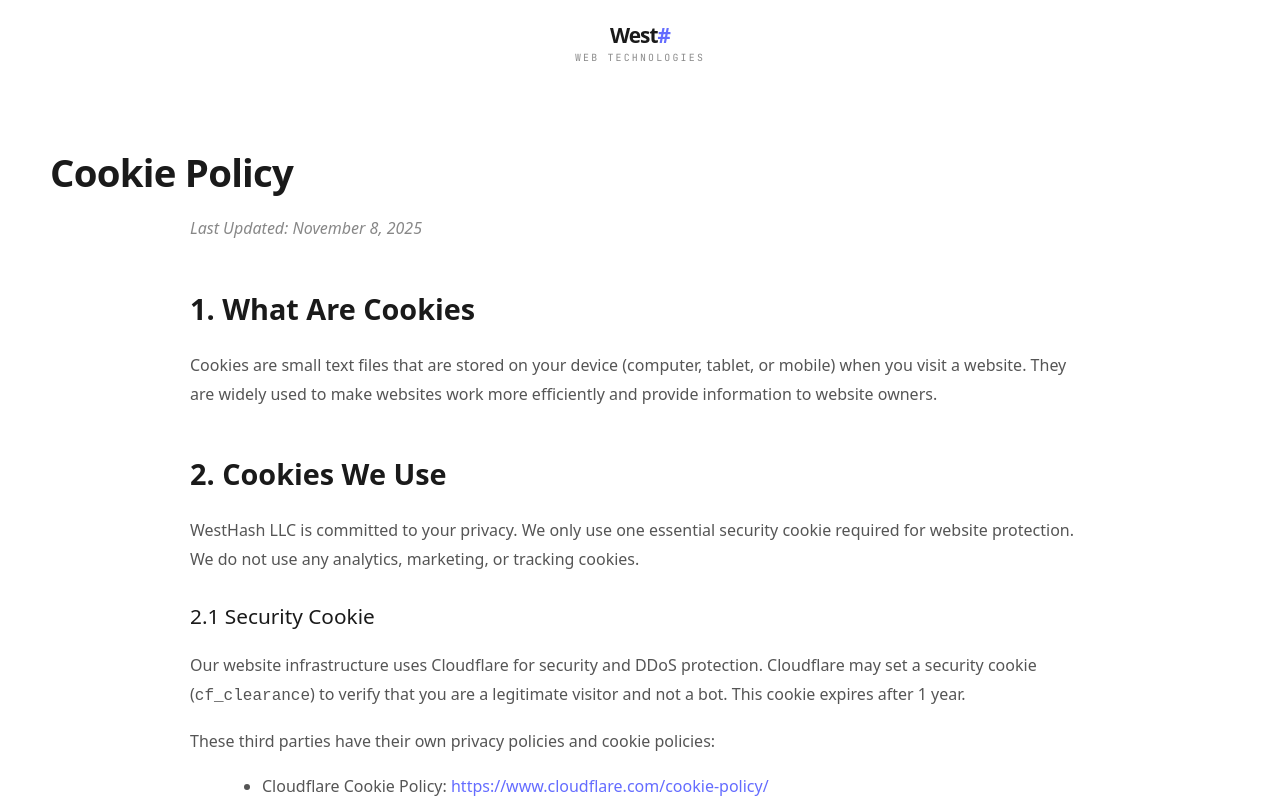
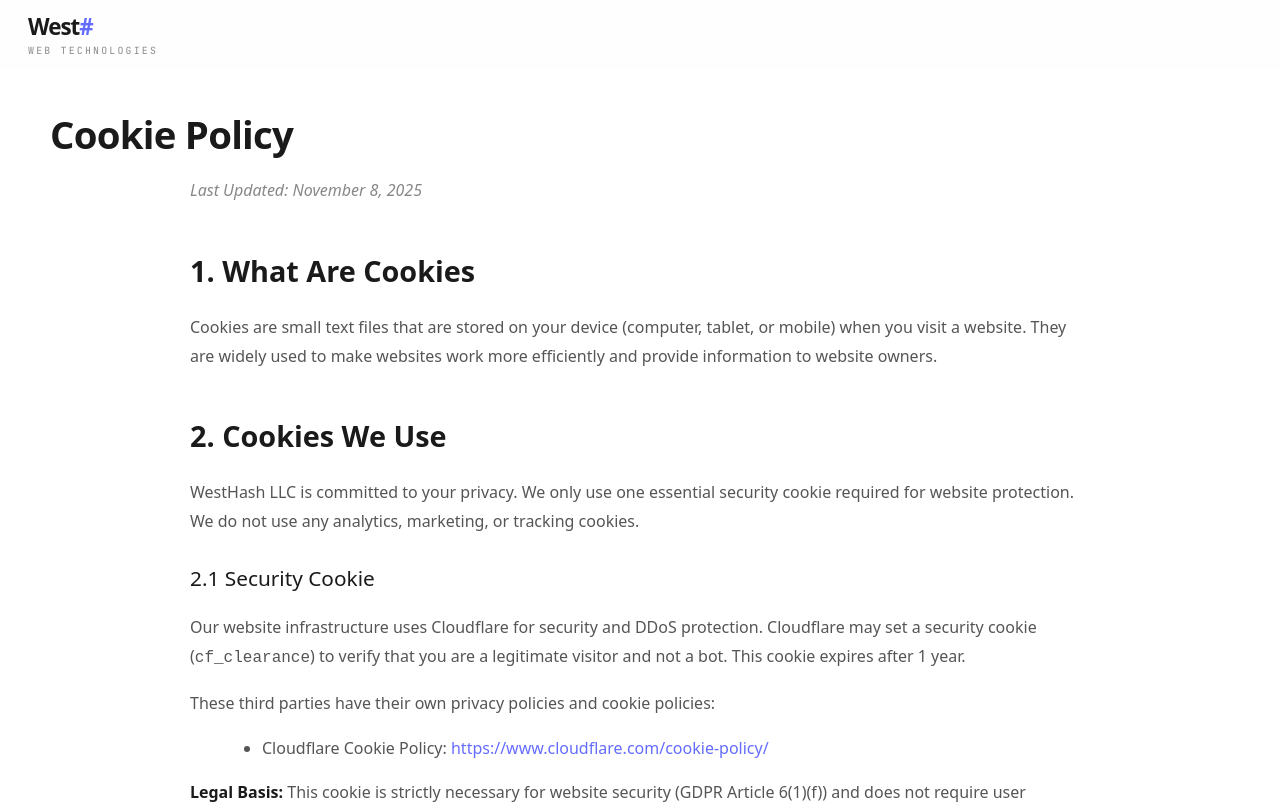
Before and after one commit to westhash/landing-page, a React (Vite) app: page /cookies in a window 1280 px wide. Shown: the top 804 px of the page. Built offline with nearby package versions, Linux system fonts and the light colour scheme.

Commit message:
refactor: update header styles and improve theme support across components

```diff
--- a/src/App.css
+++ b/src/App.css
@@ -49,7 +49,16 @@
 .tag-hidden { opacity: 0; transform: translateY(-6px); height: 0; margin: 0; overflow: hidden; }
 .tag-visible { opacity: 1; transform: translateY(0); height: auto; margin-top: 0.15rem; }
 
-/* (legacy .header-scrolled class removed — transitions now continuous via JS) */
+/* Static "scrolled" state for non-home pages — matches the end state of the
+   scroll-driven animation in App.jsx (progress = 1). */
+.header.header-scrolled {
+  align-items: flex-start;
+  padding: 0.65rem 1.75rem;
+  background: rgba(var(--header-bg-rgb), 0.1);
+  backdrop-filter: blur(1px);
+  -webkit-backdrop-filter: blur(1px);
+}
+.header.header-scrolled .brand { font-size: 1.4rem; }
 
 /* ---------- Hero ---------- */
 .hero-section {
@@ -163,7 +172,7 @@
 }
 .btn-secondary:hover {
   border-color: rgba(var(--brand-rgb), 0.6);
-  color: #fff;
+  color: var(--text-strong);
   background: rgba(var(--brand-rgb), 0.06);
 }
 
@@ -222,7 +231,7 @@
 }
 .feature-card:hover {
   border-color: var(--border-strong);
-  background: rgba(29, 29, 29, 0.85);
+  background: var(--surface-hover);
   transform: translateY(-2px);
 }
 .feature-icon {
@@ -347,7 +356,7 @@
   padding: 1.25rem 1rem;
   border: 1px solid var(--border);
   border-radius: 10px;
-  background: rgba(29, 29, 29, 0.45);
+  background: var(--tile-bg);
   transition:
     border-color var(--dur) var(--ease),
     background var(--dur) var(--ease),
@@ -465,7 +474,7 @@
   transition: gap var(--dur) var(--ease), color var(--dur) var(--ease);
 }
 .product-link:hover .arrow { transform: translateX(4px); }
-.product-link:hover { color: #fff; }
+.product-link:hover { color: var(--text-strong); }
 
 /* Product accent overrides — kept identical to original */
 .zaico-product { --accent: #FFA439; --accent-rgb: 255, 164, 57; }
@@ -536,7 +545,7 @@
   padding: 0.45rem 1rem;
   border: 1px solid var(--border);
   border-radius: 999px;
-  background: rgba(29, 29, 29, 0.4);
+  background: var(--tile-bg);
 }
 .social-links a {
   font-size: 0.88rem;
@@ -545,7 +554,7 @@
   padding: 0.25rem 0.3rem;
   transition: color var(--dur) var(--ease);
 }
-.social-links a:hover { color: #fff; }
+.social-links a:hover { color: var(--text-strong); }
 .social-links a + a::before {
   content: "";
   position: absolute;
@@ -562,7 +571,7 @@
 /* ---------- Footer ---------- */
 .footer {
   padding: 3rem 2rem 1.5rem;
-  background: rgba(20, 20, 20, 0.55);
+  background: var(--footer-bg);
   border-top: 1px solid var(--border);
 }
 .footer-content {
@@ -608,7 +617,7 @@
   font-size: 0.92rem;
   transition: color var(--dur) var(--ease);
 }
-.footer-section ul li a:hover { color: #fff; }
+.footer-section ul li a:hover { color: var(--text-strong); }
 .footer-bottom {
   max-width: 1180px;
   margin: 0 auto;
--- a/src/App.jsx
+++ b/src/App.jsx
@@ -84,10 +84,10 @@ export default function App() {
       const padXRem = 2 - progress * 0.25          // 2rem    → 1.75rem
       header.style.padding = `${padTopRem}rem ${padXRem}rem ${padBottomRem}rem`
 
-      // Topbar color: dark solid → nearly transparent
-      const c = Math.round(29 - progress * 9)      // 29 → 20
+      // Topbar color: solid → nearly transparent. Channel comes from a CSS
+      // variable so it follows the active light/dark theme.
       const a = 0.9 - progress * 0.8               // 0.9 → 0.1
-      header.style.background = `rgba(${c}, ${c}, ${c}, ${a.toFixed(3)})`
+      header.style.background = `rgba(var(--header-bg-rgb), ${a.toFixed(3)})`
 
       // Backdrop blur: 10px → 1px
       const blur = Math.max(1, 10 - progress * 9)
--- a/src/components/Header.jsx
+++ b/src/components/Header.jsx
@@ -10,7 +10,7 @@ export default function Header({ headerRef }) {
       className="header"
       ref={headerRef}
       style={{
-        background: 'rgba(29, 29, 29, 0.9)',
+        background: 'rgba(var(--header-bg-rgb), 0.9)',
         backdropFilter: 'blur(10px)',
         WebkitBackdropFilter: 'blur(10px)',
       }}
--- a/src/index.css
+++ b/src/index.css
@@ -17,6 +17,12 @@
   --tinted-bg: linear-gradient(180deg, rgba(var(--brand-rgb), 0.14), rgba(var(--brand-rgb), 0.06) 60%, transparent);
   --border: rgba(255, 255, 255, 0.08);
   --border-strong: rgba(255, 255, 255, 0.14);
+  /* Theme-aware tokens used by header/footer/tiles so light mode renders correctly. */
+  --header-bg-rgb: 20, 20, 20;
+  --tile-bg: rgba(29, 29, 29, 0.45);
+  --surface-hover: rgba(29, 29, 29, 0.55);
+  --footer-bg: rgba(20, 20, 20, 0.55);
+  --text-strong: #fff;
   --mono: "JetBrains Mono", ui-monospace, SFMono-Regular, Menlo, monospace;
   --ease: cubic-bezier(.2, .7, .2, 1);
   --dur-fast: 180ms;
@@ -86,6 +92,11 @@ button { font-family: inherit; }
     --tinted-bg: linear-gradient(180deg, rgba(var(--brand-rgb), 0.10), rgba(var(--brand-rgb), 0.04) 60%, transparent);
     --border: rgba(0, 0, 0, 0.08);
     --border-strong: rgba(0, 0, 0, 0.14);
+    --header-bg-rgb: 245, 245, 245;
+    --tile-bg: rgba(0, 0, 0, 0.04);
+    --surface-hover: rgba(0, 0, 0, 0.025);
+    --footer-bg: rgba(0, 0, 0, 0.04);
+    --text-strong: #1a1a1a;
   }
   body { background: radial-gradient(circle at 20% 25%, var(--bg-start), var(--bg)); }
 }
--- a/src/pages/Cookies.jsx
+++ b/src/pages/Cookies.jsx
@@ -6,15 +6,17 @@ export default function Cookies() {
   return (
     <div className="app-container">
       <header className="header header-scrolled">
-        <Link to="/" style={{ textDecoration: 'none', color: 'inherit' }}>
-          <div className="brand" style={{ fontSize: '1.3rem' }}>
-            <b>West<span><b>#</b></span></b>
-          </div>
-        </Link>
-        <p className="tag tag-visible">web technologies</p>
+        <div className="brand-block">
+          <Link to="/" style={{ textDecoration: 'none', color: 'inherit' }}>
+            <div className="brand">
+              <b>West<span><b>#</b></span></b>
+            </div>
+          </Link>
+          <p className="tag tag-visible">web technologies</p>
+        </div>
       </header>
 
-      <section className="section legal-page" style={{ paddingTop: '150px' }}>
+      <section className="section legal-page">
         <div className="container">
           <h1 className="section-title">Cookie Policy</h1>
           <div className="legal-content">
--- a/src/pages/Privacy.jsx
+++ b/src/pages/Privacy.jsx
@@ -6,15 +6,17 @@ export default function Privacy() {
   return (
     <div className="app-container">
       <header className="header header-scrolled">
-        <Link to="/" style={{ textDecoration: 'none', color: 'inherit' }}>
-          <div className="brand" style={{ fontSize: '1.3rem' }}>
-            <b>West<span><b>#</b></span></b>
-          </div>
-        </Link>
-        <p className="tag tag-visible">web technologies</p>
+        <div className="brand-block">
+          <Link to="/" style={{ textDecoration: 'none', color: 'inherit' }}>
+            <div className="brand">
+              <b>West<span><b>#</b></span></b>
+            </div>
+          </Link>
+          <p className="tag tag-visible">web technologies</p>
+        </div>
       </header>
 
-      <section className="section legal-page" style={{ paddingTop: '150px' }}>
+      <section className="section legal-page">
         <div className="container">
           <h1 className="section-title">Privacy Policy</h1>
           <div className="legal-content">
--- a/src/pages/Terms.jsx
+++ b/src/pages/Terms.jsx
@@ -6,15 +6,17 @@ export default function Terms() {
   return (
     <div className="app-container">
       <header className="header header-scrolled">
-        <Link to="/" style={{ textDecoration: 'none', color: 'inherit' }}>
-          <div className="brand" style={{ fontSize: '1.3rem' }}>
-            <b>West<span><b>#</b></span></b>
-          </div>
-        </Link>
-        <p className="tag tag-visible">web technologies</p>
+        <div className="brand-block">
+          <Link to="/" style={{ textDecoration: 'none', color: 'inherit' }}>
+            <div className="brand">
+              <b>West<span><b>#</b></span></b>
+            </div>
+          </Link>
+          <p className="tag tag-visible">web technologies</p>
+        </div>
       </header>
 
-      <section className="section legal-page" style={{ paddingTop: '150px' }}>
+      <section className="section legal-page">
         <div className="container">
           <h1 className="section-title">Terms of Service</h1>
           <div className="legal-content">
```
